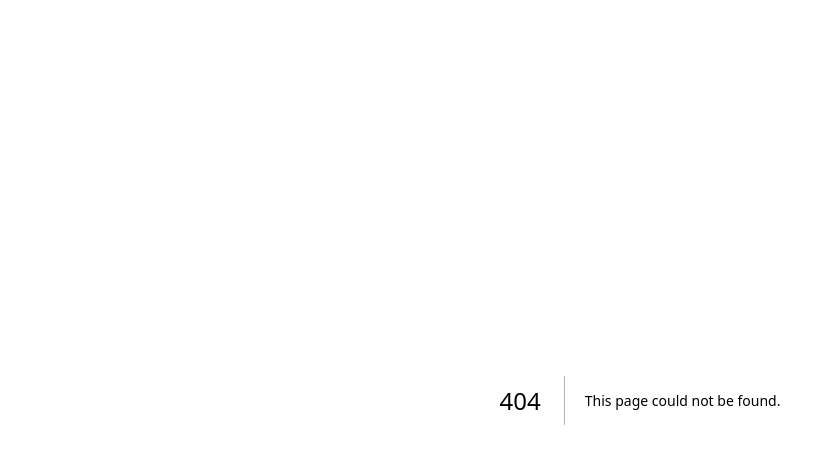
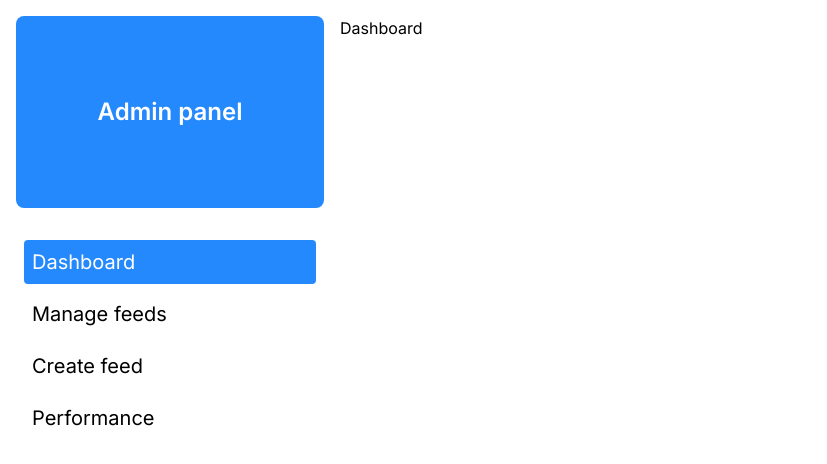
Before and after one commit to osSidd/next-js-dashboard, a Next.js app: page /admin-panel/dashboard in a window 1280 px wide. Before the commit this address had no page. Shown: the top 464 px of the page, without its empty margins (0-827 px from the left). Built offline with nearby package versions, Linux system fonts and the light colour scheme; a web font is replaced by a local one.

Commit message:
added admin-panel component

```diff
--- /dev/null
+++ b/app/admin-panel/_components/sideBar.tsx
@@ -0,0 +1,22 @@
+'use client'
+import Link from "next/link";
+import { usePathname } from "next/navigation";
+
+export default function SideBar(){
+
+    const pathname = usePathname()
+
+    return (
+        <div className="bg-white w-3/12 h-full">
+            <div className="bg-blue-400 w-full h-48 flex items-center justify-center rounded-lg">
+                <h1 className="text-2xl text-white font-semibold">Admin panel</h1>
+            </div>
+            <div className="mt-8 px-2">
+                <Link scroll={false} className={` px-2 py-2 rounded block text-xl ${pathname === '/admin-panel/dashboard' ? 'bg-blue-400 text-white' : ""}`} href='/admin-panel/dashboard'>Dashboard</Link>
+                <Link className="block text-xl mt-2 px-2 py-2 rounded" href='/admin-panel/feed/manage'>Manage feeds</Link>
+                <Link className="block text-xl mt-2 px-2 py-2 rounded" href='/admin-panel/feed/create'>Create feed</Link>
+                <Link className={` block text-xl mt-2 px-2 py-2 rounded ${pathname === '/admin-panel/performance' ? ' bg-blue-400 text-white' : ""}`} href='/admin-panel/performance'>Performance</Link>
+            </div>
+        </div>
+    )
+}
--- /dev/null
+++ b/app/admin-panel/dashboard/page.tsx
@@ -0,0 +1,7 @@
+export default function Dashboard(){
+    return (
+        <div>
+            Dashboard
+        </div>
+    )
+}
--- /dev/null
+++ b/app/admin-panel/layout.tsx
@@ -0,0 +1,13 @@
+import Link from "next/link";
+import SideBar from "./_components/sideBar";
+
+export default function AdminLayout({children}:{children: React.ReactNode}){
+    return (
+        <div className=" min-h-screen flex gap-x-4 px-4 py-4">
+            <SideBar/>
+            <div className="w-9/12">
+                {children}
+            </div>
+        </div>
+    )
+}
--- /dev/null
+++ b/app/admin-panel/page.tsx
@@ -0,0 +1,8 @@
+
+export default function AdminPanel(){
+    return (
+        <div>
+            Welcome to admin panel
+        </div>
+    )
+}
--- /dev/null
+++ b/app/admin-panel/performance/page.tsx
@@ -0,0 +1,8 @@
+export default function Performance(){
+
+    return (
+        <div>
+            Performance
+        </div>
+    )
+}
--- /dev/null
+++ b/app/not-found.tsx
@@ -0,0 +1,7 @@
+export default function NotFound(){
+    return (
+        <div>
+            404 | page not found
+        </div>
+    )
+}
--- a/app/page.tsx
+++ b/app/page.tsx
@@ -28,6 +28,7 @@ export default function Page() {
           >
             <span>Log in</span> <ArrowRightIcon className="w-5 md:w-6" />
           </Link>
+          <Link href='/admin-panel'>Admin panel</Link>
         </div>
         <div className="flex items-center justify-center p-6 md:w-3/5 md:px-28 md:py-12">
           {/* Add Hero Images Here */}
```
